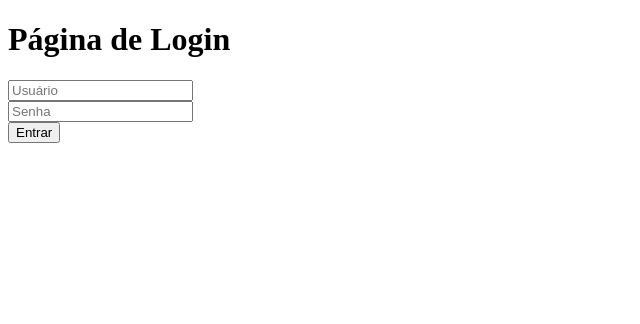
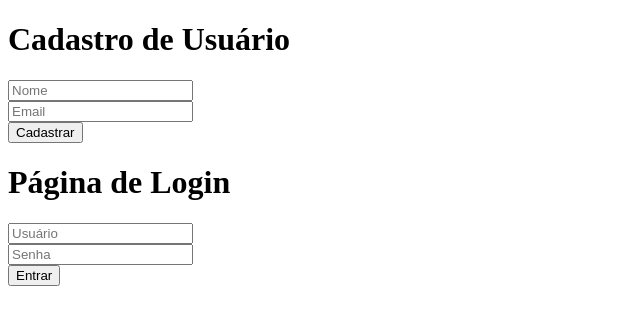
Before and after one commit to yasmimSM2007/ATIVIDADE-BRANCH, a plain HTML site: page index.html in a window 1280 px wide. Shown: the whole page, without its empty margins (0-640 px from the left). Drawn offline with Linux system fonts and the light colour scheme.

Commit message:
cadastro

```diff
--- a/index.html
+++ b/index.html
@@ -5,6 +5,12 @@
   <title>Login</title>
 </head>
 <body>
+    <h1>Cadastro de Usuário</h1>
+  <form>
+    <input type="text" placeholder="Nome"><br>
+    <input type="email" placeholder="Email"><br>
+    <button>Cadastrar</button>
+  </form>
   <h1>Página de Login</h1>
   <form>
     <input type="text" placeholder="Usuário"><br>
--- a/styles.css
+++ b/styles.css
@@ -0,0 +1,9 @@
+
+body {
+  font-family: Arial;
+  background: #f2f2f2;
+  text-align: center;
+}
+form {
+  margin-top: 50px;
+}
```
